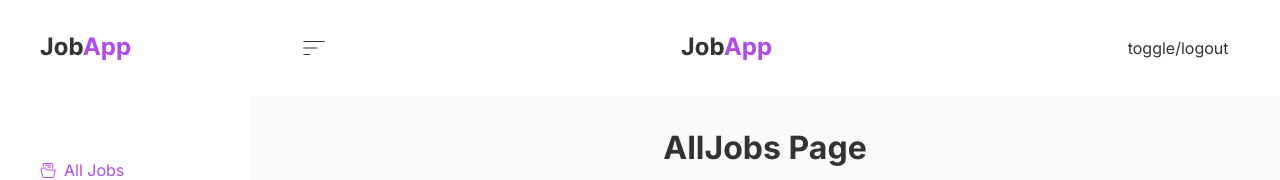
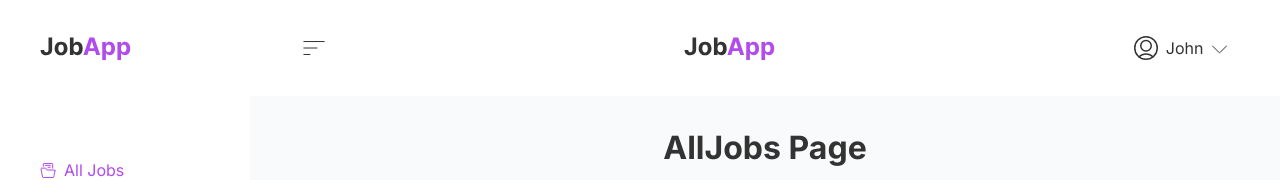
Before and after one commit to dev-timm/JobApp, a React (Vite) app in the folder client/: page /dashboard in a window 1280 px wide. Shown: the top 180 px of the page. Built offline with nearby package versions, Linux system fonts and the light colour scheme.

Commit message:
create and style logout button

```diff
--- /dev/null
+++ b/client/src/components/LogoutContainer.jsx
@@ -0,0 +1,47 @@
+import styles from '../styles/LogoutContainer.module.css';
+
+import { useState } from 'react';
+import { useDashboardContext } from '../pages/DashboardLayout';
+
+import profile from '../assets/profile-placeholder.svg';
+import arrowDown from '../assets/arrow-down.svg';
+
+const LogoutContainer = () => {
+  const [showLogout, setShowLogout] = useState(false);
+  const { user, logoutUser } = useDashboardContext();
+
+  return (
+    <div className={styles.logoutContainer}>
+      <button
+        type="button"
+        className={styles.logoutBtn}
+        onClick={() => setShowLogout(!showLogout)}
+      >
+        {user.avatar ? (
+          <img src={user.avatar} alt="avatar" className={styles.img} />
+        ) : (
+          <img src={profile} alt="avatar placeholder" />
+        )}
+
+        {user?.name}
+        <img src={arrowDown} alt="arrow down" />
+      </button>
+      <div
+        className={
+          showLogout
+            ? `${styles.dropdown} ${styles.showDropdown}`
+            : styles.dropdown
+        }
+      >
+        <button
+          type="button"
+          className={styles.dropdownBtn}
+          onClick={logoutUser}
+        >
+          Logout
+        </button>
+      </div>
+    </div>
+  );
+};
+export default LogoutContainer;
--- a/client/src/components/Navbar.jsx
+++ b/client/src/components/Navbar.jsx
@@ -3,6 +3,7 @@ import styles from '../styles/Navbar.module.css';
 
 import menu from '../assets/menu.svg';
 import Logo from './Logo';
+import LogoutContainer from './LogoutContainer';
 
 const Navbar = () => {
   const { toggleSidebar } = useDashboardContext();
@@ -17,7 +18,9 @@ const Navbar = () => {
           <img src={menu} alt="sidebar button" />
         </button>
         <Logo />
-        <div className={styles.btnContainer}>toggle/logout</div>
+        <div className={styles.btnContainer}>
+          <LogoutContainer />
+        </div>
       </div>
     </div>
   );
--- /dev/null
+++ b/client/src/styles/LogoutContainer.module.css
@@ -0,0 +1,43 @@
+.logoutContainer {
+  position: relative;
+}
+
+.logoutBtn {
+  display: flex;
+  align-items: center;
+  justify-content: center;
+  text-transform: capitalize;
+  cursor: pointer;
+  gap: 0.5rem;
+}
+
+.img {
+  width: 25px;
+  height: 25px;
+  border-radius: 50%;
+}
+
+.dropdown {
+  position: absolute;
+  top: 48px;
+  left: 0;
+  width: 100%;
+  text-align: center;
+  visibility: hidden;
+  border: 1px solid var(--grey200);
+  border-radius: var(--border-radius);
+  background: var(--white);
+}
+
+.showDropdown {
+  visibility: visible;
+}
+
+.dropdownBtn {
+  border-radius: var(--border-radius);
+  padding: 0.5rem;
+  background: transparent;
+  border-color: transparent;
+  color: var(--text-color);
+  cursor: pointer;
+}
```
Also changed, not shown: client/src/assets/arrow-down.svg (added), client/src/assets/profile-placeholder.svg (added).
